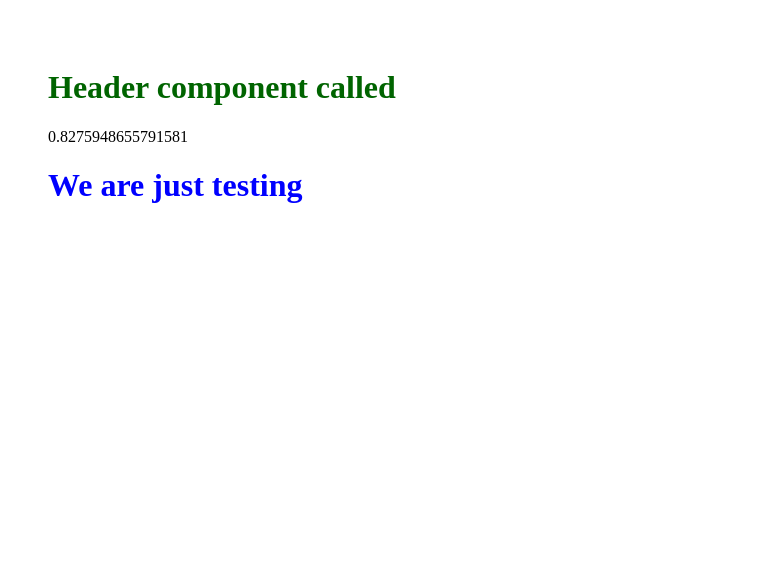
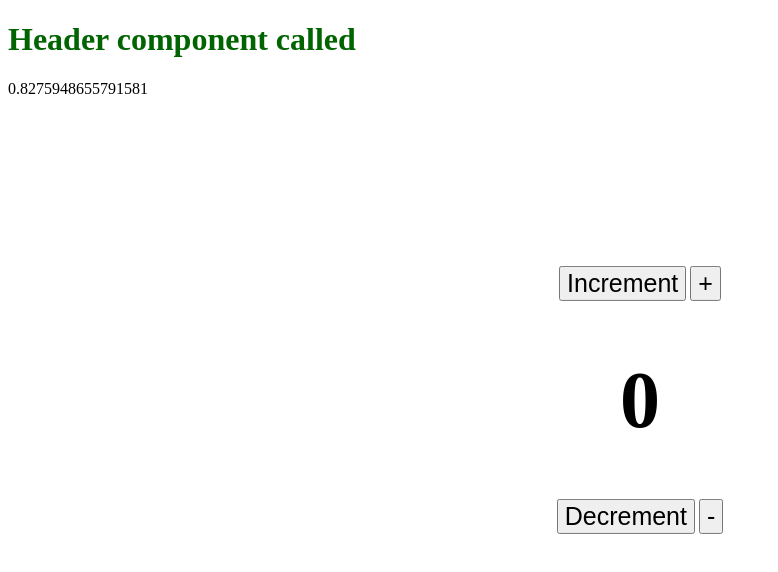
Before and after one commit to davidvera13/react-angular-node, an Angular app in the folder booking-angular/: page / in a window 1280 px wide. Shown: the top 572 px of the page, without its empty margins (0-778 px from the left). Built offline with nearby package versions, Linux system fonts and the light colour scheme.

Commit message:
front(learnign): counter & event handlers

```diff
--- a/booking-angular/src/app/app.component.html
+++ b/booking-angular/src/app/app.component.html
@@ -1,4 +1,6 @@
+<app-header></app-header>
 <div class="container">
-  <app-header></app-header>
-  <h1>{{test}}</h1>
+  <button (click)="onIncrement($event)">Increment</button>&nbsp;<button (click)="onUpdate(1)">+</button>
+  <h1>{{counter}}</h1>
+  <button (click)="onDecrement($event)">Decrement</button>&nbsp;<button (click)="onUpdate(-1)">-</button>
 </div>
--- a/booking-angular/src/app/app.component.scss
+++ b/booking-angular/src/app/app.component.scss
@@ -1,7 +1,15 @@
-h1 {
-  color: blue;
+.container {
+  position: absolute;
+  left: 50%;
+  top: 50%;
+  width: 300px;
+  // margin-left: -150px;
+  transform: translate(-50%, - 50%);
+  text-align: center;
+
+  h1 {
+    font-size: 80px;
+  }
+  button { font-size: 25px }
+
 }
-
-.container {
-  padding: 40px;
-}
--- a/booking-angular/src/app/app.component.ts
+++ b/booking-angular/src/app/app.component.ts
@@ -6,7 +6,24 @@ import { Component } from '@angular/core';
   styleUrls: ['./app.component.scss']
 })
 export class AppComponent {
-  title = 'booking-angular';
-  test = 'We are just testing';
+  counter = 0;
+
+  onIncrement($event: MouseEvent): void {
+    console.log('# onIncrement method called');
+    console.log($event);
+    this.counter++;
+  }
+
+  onDecrement($event: MouseEvent): void {
+    console.log('# onIncrement method called');
+    console.log($event);
+    this.counter--;
+  }
+
+  onUpdate(value: number): void {
+    console.log('# onUpdate method called');
+    this.counter += value;
+  }
+
 
 }
```
